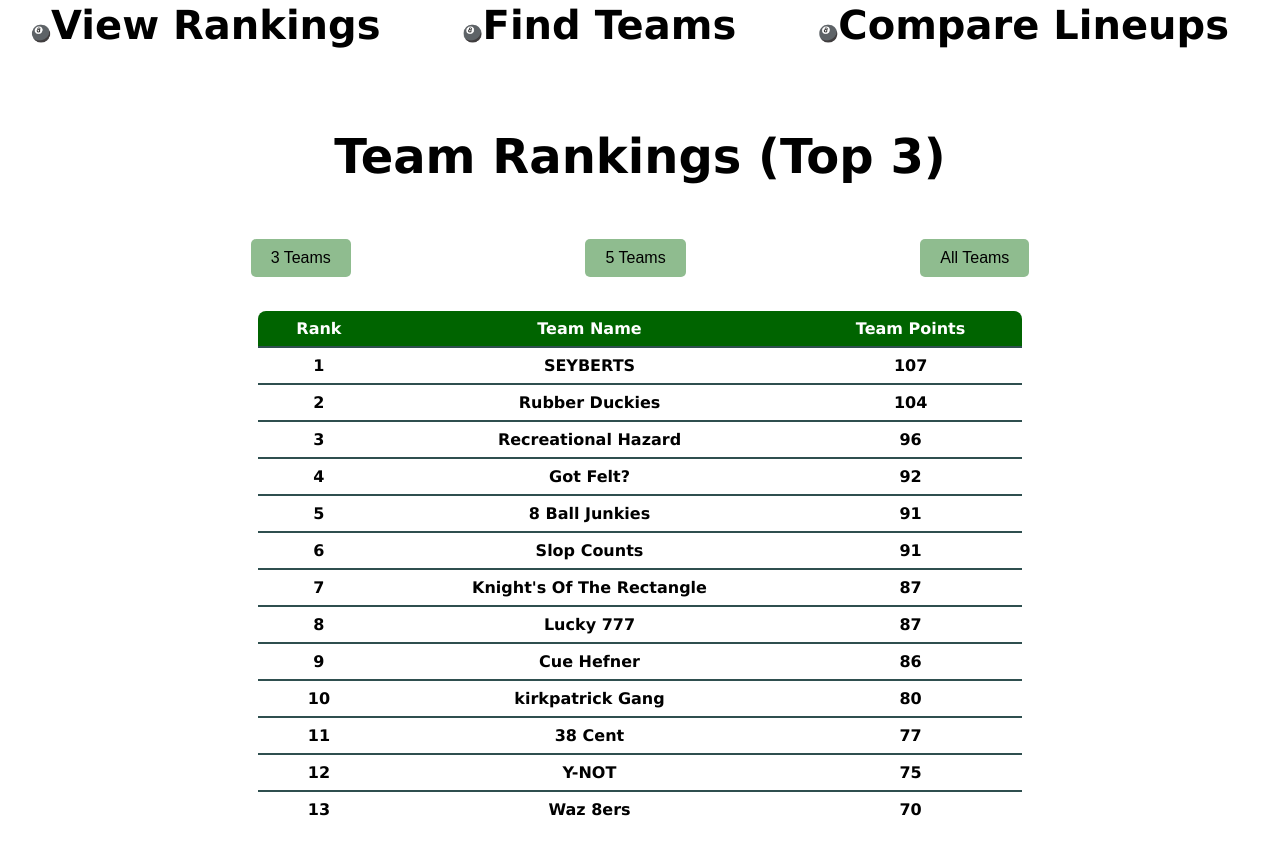
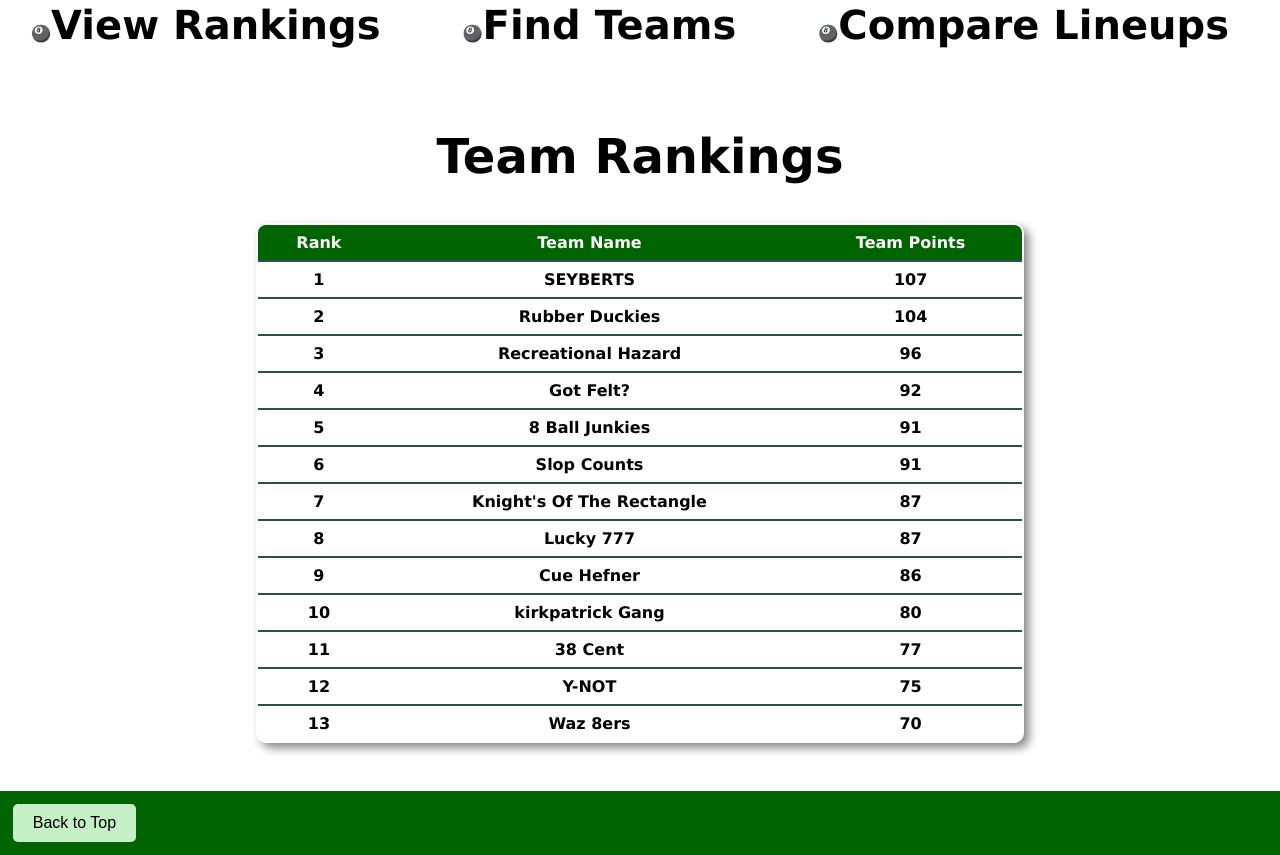
Before and after one commit to LaurenIsLearning/BIP, a React (Vite) app in the folder frontend/: page / in a window 1280 px wide. Shown: the part 300-1155 px from the top of the page. Before the commit the page ends 1129 px from the top, so only its background shows below. Built offline with nearby package versions, Linux system fonts and the light colour scheme.

Commit message:
add footer

```diff
--- /dev/null
+++ b/frontend/src/components/Footer.tsx
@@ -0,0 +1,23 @@
+import styles from "../style/NavBar.module.css";
+
+function Footer() {
+    // Create a way to scroll to the top of the screen
+    const scrollToTop = () => {
+        window.scrollTo({
+        top: 0,
+        left: 0,
+        behavior: 'smooth'
+        });
+
+    };
+
+    return (
+        <>
+        <footer>
+            <button className="button_light" onClick={scrollToTop}>Back to Top</button>
+        </footer>
+        </>
+    )
+}
+
+export default Footer;
--- a/frontend/src/components/RankingsPreview.tsx
+++ b/frontend/src/components/RankingsPreview.tsx
@@ -5,12 +5,12 @@ function RankingsPreview() {
 
     return (
         <>
-            <h2 id="team-rankings-header">Team Rankings (Top 3)</h2>
-            <section className="horizontal-button-section">
+            <h2 id="team-rankings-header">Team Rankings</h2>
+            {/* <section className="horizontal-button-section">
                 <button className="button_dark">3 Teams</button>
                 <button className="button_dark">5 Teams</button>
                 <button className="button_dark">All Teams</button>
-            </section>
+            </section> */}
             <section className="table-section">
                 <RankingsTable />
             </section>
--- a/frontend/src/pages/HomePage.tsx
+++ b/frontend/src/pages/HomePage.tsx
@@ -2,6 +2,7 @@ import NavBar from "../components/NavBar";
 import HomeHero from "../components/HomeHero";
 import RankingsPreview from "../components/RankingsPreview";
 import "../style/HomePage.css"
+import Footer from "../components/Footer";
 
 function HomePage() {
     return (
@@ -9,6 +10,7 @@ function HomePage() {
             <NavBar />
             <HomeHero />
             <RankingsPreview />
+            <Footer />
         </>
     )
 }
--- /dev/null
+++ b/frontend/src/style/Footer.module.css
@@ -0,0 +1,9 @@
+footer {
+  display: flex;
+  justify-content: space-between;
+  align-items: center;
+  background-color: darkgreen;
+  margin-top: 3em;
+  padding: 1%;
+  color: white;
+}
--- a/frontend/src/style/HomePage.css
+++ b/frontend/src/style/HomePage.css
@@ -49,6 +49,7 @@ table {
     width: 60%;
     overflow: hidden;
     border-collapse: collapse;
+    box-shadow: 5px 5px 10px #888;
 }
 
 thead th {
@@ -103,3 +104,13 @@ button {
 .button_light:hover {
     background-color: rgb(145, 202, 145); /* Darker green on hover */
 }
+
+footer {
+  display: flex;
+  justify-content: space-between;
+  align-items: center;
+  background-color: darkgreen;
+  margin-top: 3em;
+  padding: 1%;
+  color: white;
+}
```
